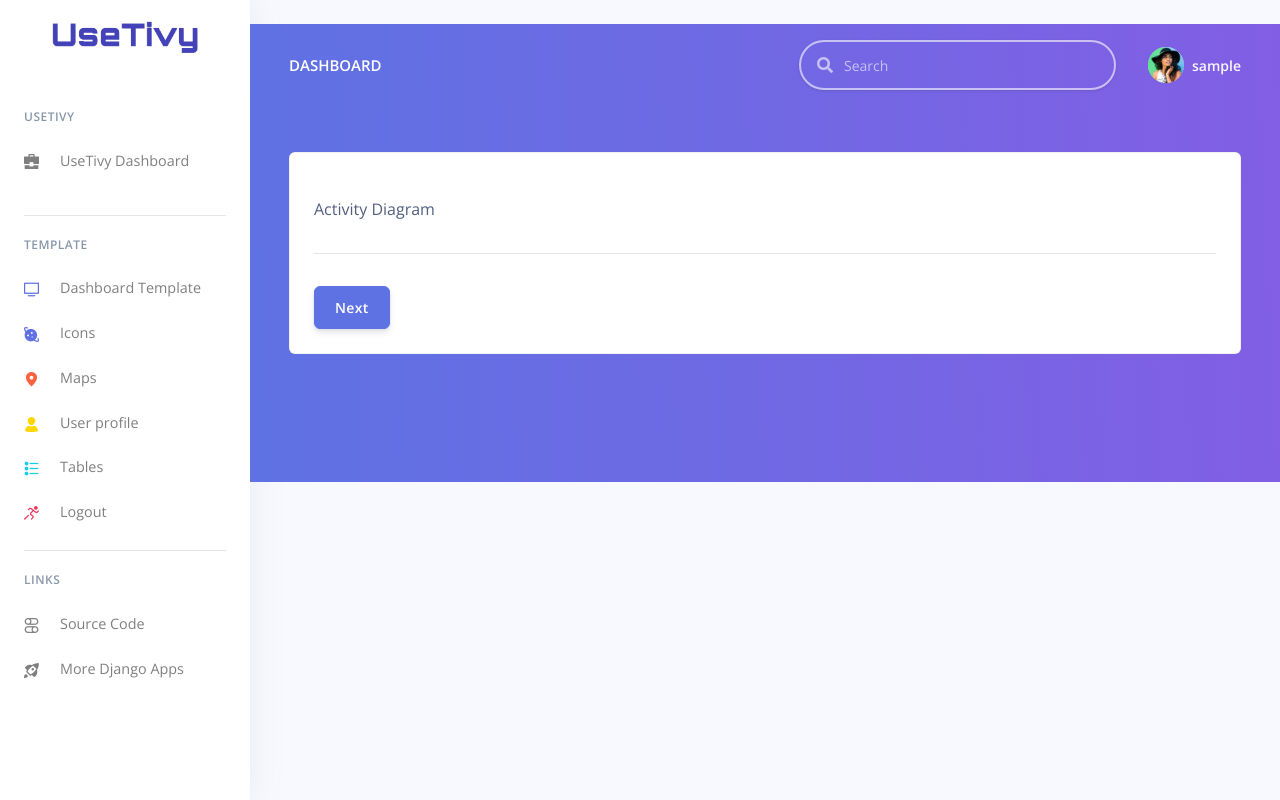
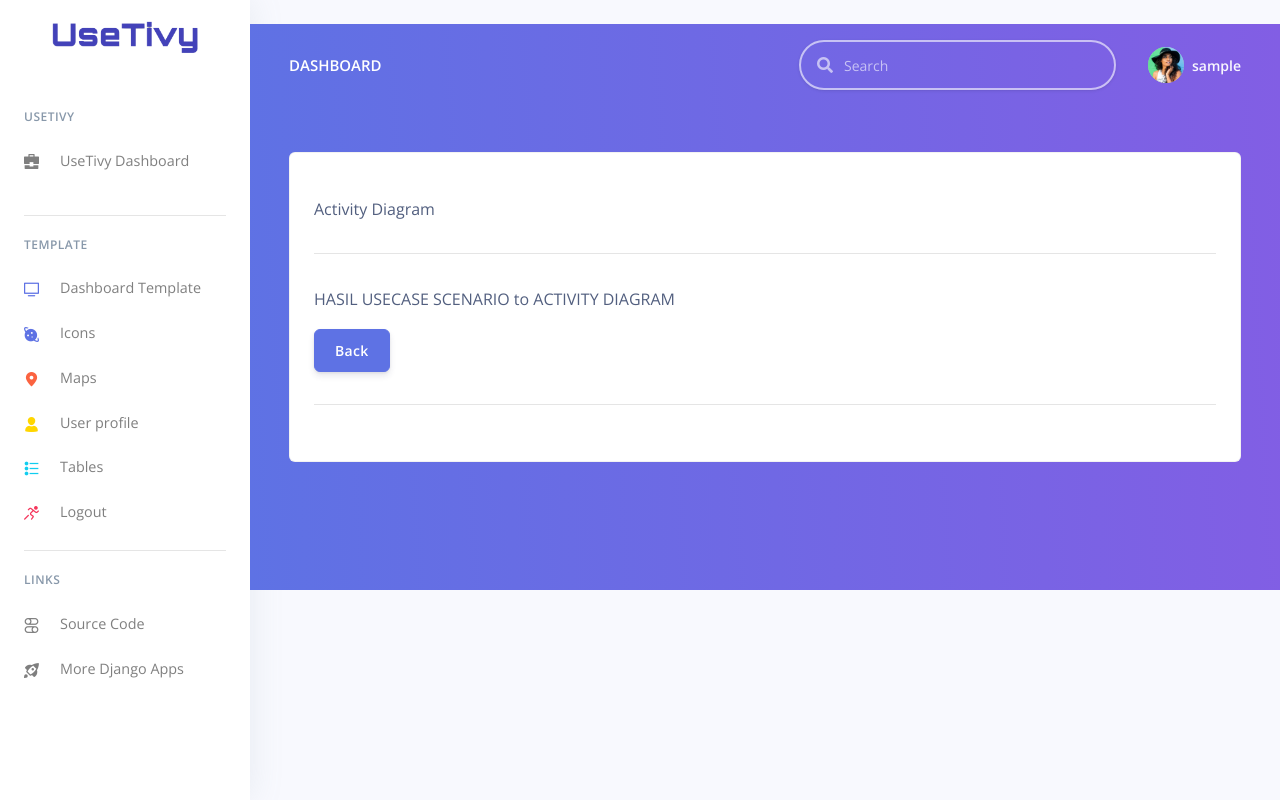
Before and after one commit to AgileRE-2021/UseTivy, a Django app: page /activity_diagram in a window 1280 px wide. Run offline with Django 3.2, Linux system fonts and the light colour scheme; the visitor is signed in with stand-in values (Sample User, id 1); some libraries are stand-ins or nearby versions.

Commit message:
nyambungin activity diagram

```diff
--- a/core/templates/page/activity_diagram.html
+++ b/core/templates/page/activity_diagram.html
@@ -17,7 +17,9 @@
                         <div class="card-body">
                             <h1 class="card-title"></h1>Activity Diagram</h1>
                             <hr>
-                            <a href="dashboard" class="btn btn-primary">Next</a>
+                            <p>HASIL USECASE SCENARIO to ACTIVITY DIAGRAM</p>
+                            <a href="project_view" class="btn btn-primary">Back</a>
+                            <hr>
                         </div>
                       </div>
                 </div>
--- a/core/templates/page/project_view.html
+++ b/core/templates/page/project_view.html
@@ -147,6 +147,7 @@
                         </div>
                         <hr class="my-4" />
                         <a href="edit_project" class="btn btn-primary">Edit Project</a>
+                        <a href="activity_diagram" class="btn btn-primary">Activity Diagram</a>
                       </form>
                     </div>
                   </div>
```
